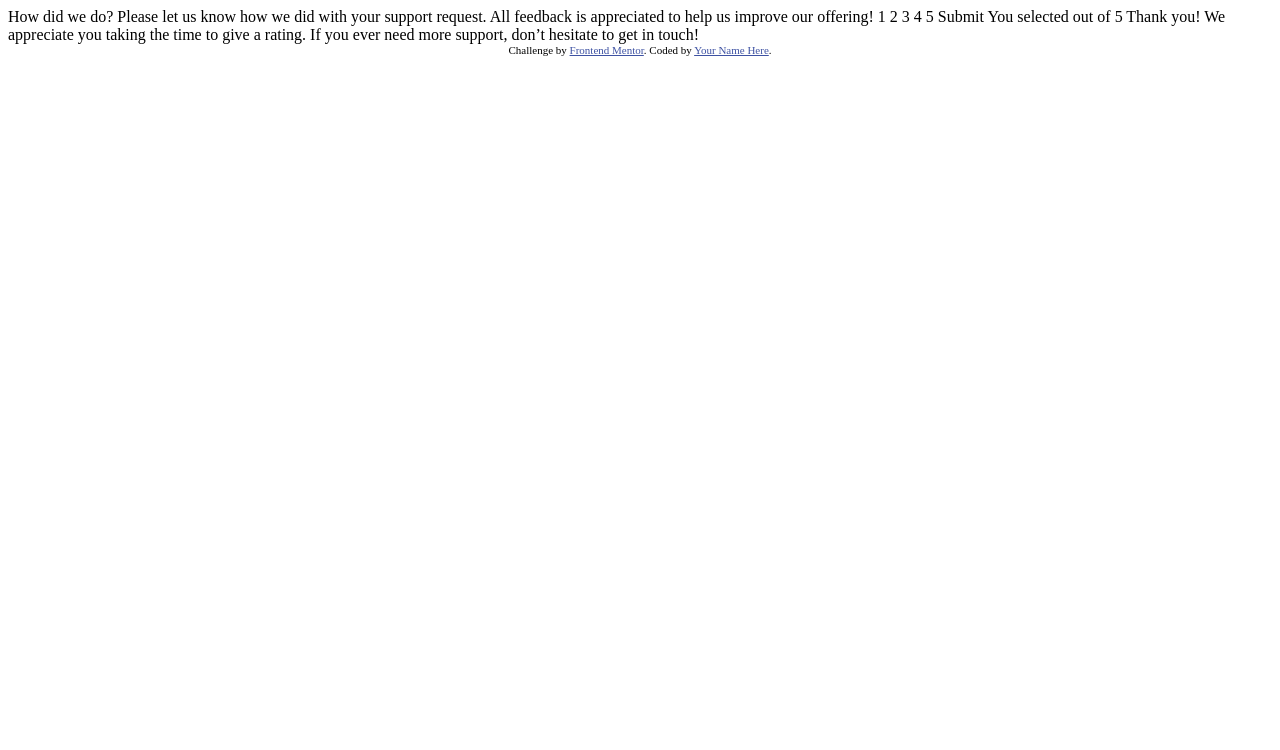
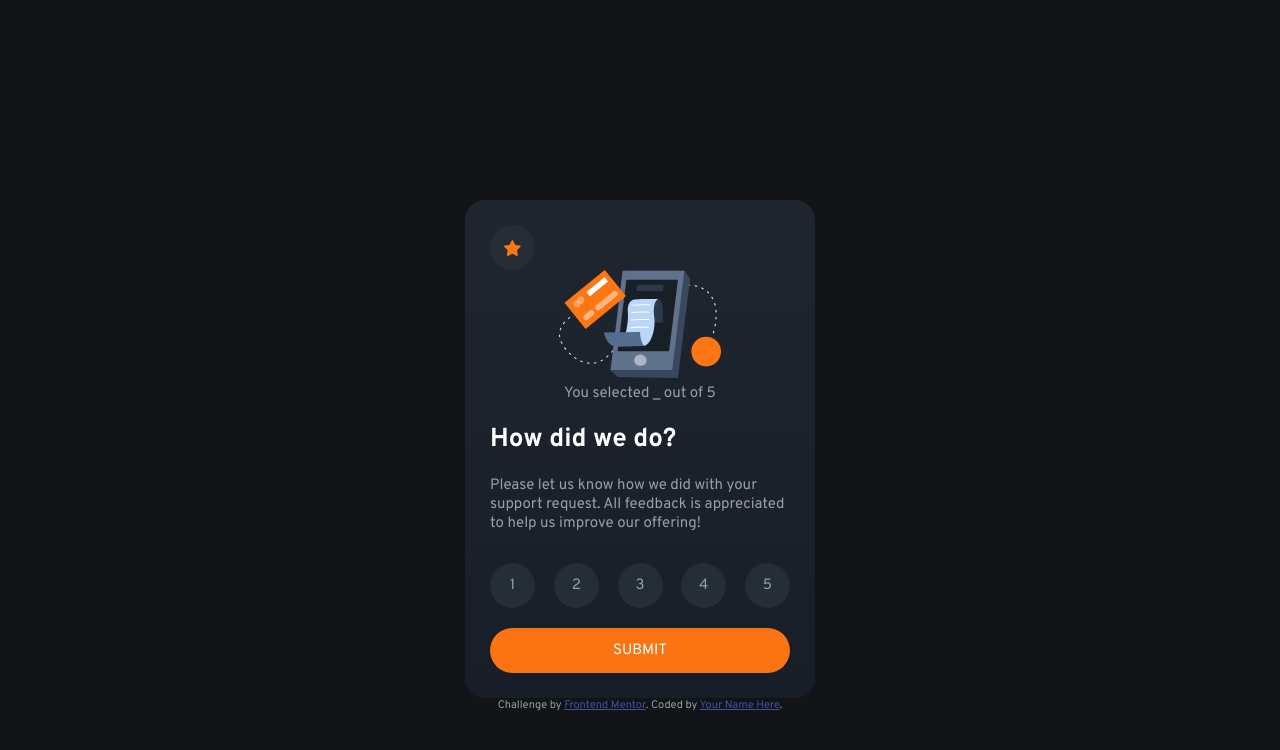
Before and after one commit to jteitelb/rating-component, a plain HTML site: page index.html in a window 1280 px wide. Drawn offline with Linux system fonts and the light colour scheme.

Commit message:
basic styles, event listener

```diff
--- a/index.html
+++ b/index.html
@@ -1,49 +1,76 @@
 <!DOCTYPE html>
 <html lang="en">
   <head>
-  <meta charset="UTF-8">
-  <meta name="viewport" content="width=device-width, initial-scale=1.0"> <!-- displays site properly based on user's device -->
+    <meta charset="UTF-8" />
+    <meta name="viewport" content="width=device-width, initial-scale=1.0" />
+    <!-- displays site properly based on user's device -->
+    <link rel="preconnect" href="https://fonts.googleapis.com" />
+    <link rel="preconnect" href="https://fonts.gstatic.com" crossorigin />
+    <link
+      href="https://fonts.googleapis.com/css2?family=Overpass:wght@400;700&display=swap"
+      rel="stylesheet"
+    />
 
-  <link rel="icon" type="image/png" sizes="32x32" href="./images/favicon-32x32.png">
+    <link
+      rel="icon"
+      type="image/png"
+      sizes="32x32"
+      href="./images/favicon-32x32.png"
+    />
 
     <title>Frontend Mentor | Interactive rating component</title>
 
-  <!-- Feel free to remove these styles or customise in your own stylesheet 👍 -->
-  <style>
-    .attribution { font-size: 11px; text-align: center; }
-    .attribution a { color: hsl(228, 45%, 44%); }
-  </style>
+    <link rel="stylesheet" href="style.css" />
   </head>
   <body>
+    <div class="card">
+      <div id="card-star" class="circle">
+        <img src="images/icon-star.svg" />
+      </div>
+      <div id="card-thanks" class="card-thanks hidden">
+        <img src="images/illustration-thank-you.svg" />
+        <div class="selected-text">
+          You selected <span id="rating-selected">_</span> out of 5
+        </div>
+      </div>
+      <h1 id="card-header">How did we do?</h1>
+      <p id="card-text">
+        Please let us know how we did with your support request. All feedback is
+        appreciated to help us improve our offering!
+      </p>
+      <div id="rating-options" class="rating-options">
+        <div class="circle">
+          <div class="rating-num" id="rating-num-1">1</div>
+        </div>
+        <div class="circle">
+          <div class="rating-num" id="rating-num-2">2</div>
+        </div>
+        <div class="circle">
+          <div class="rating-num" id="rating-num-3">3</div>
+        </div>
+        <div class="circle">
+          <div class="rating-num" id="rating-num-4">4</div>
+        </div>
+        <div class="circle">
+          <div class="rating-num" id="rating-num-5">5</div>
+        </div>
+      </div>
+      <div id="button-container" class="button-container">
+        <div class="button-submit" onclick="submitHandler()">Submit</div>
+      </div>
+    </div>
 
-  <!-- Rating state start -->
-
-  How did we do?
-
-  Please let us know how we did with your support request. All feedback is appreciated
-  to help us improve our offering!
-
-  1 2 3 4 5
-
-  Submit
-
-  <!-- Rating state end -->
-
-  <!-- Thank you state start -->
-
-  You selected <!-- Add rating here --> out of 5
-
-  Thank you!
-
-  We appreciate you taking the time to give a rating. If you ever need more support,
-  don’t hesitate to get in touch!
-
-  <!-- Thank you state end -->
-
+    <!---
+    You selected {rating} out of 5
+    -->
 
     <div class="attribution">
-    Challenge by <a href="https://www.frontendmentor.io?ref=challenge" target="_blank">Frontend Mentor</a>.
-    Coded by <a href="#">Your Name Here</a>.
+      Challenge by
+      <a href="https://www.frontendmentor.io?ref=challenge" target="_blank"
+        >Frontend Mentor</a
+      >. Coded by <a href="#">Your Name Here</a>.
     </div>
+
+    <script type="text/javascript" src="index.js"></script>
   </body>
 </html>
--- /dev/null
+++ b/index.js
@@ -0,0 +1,15 @@
+document.getElementById("card-thanks").classList.remove("hidden"); // FOR DEV
+
+function submitHandler() {
+  document.getElementById("card-header").innerText = "Thank you!";
+  document.getElementById("card-text").innerText =
+    "We appreciate you taking the time to give a rating. If you ever need more support, don’t hesitate to get in touch!";
+  document.getElementById("card-star").classList.add("hidden");
+  document.getElementById("rating-options").classList.add("hidden");
+  document.getElementById("button-container").classList.add("hidden");
+  document.getElementById("card-thanks").classList.remove("hidden");
+
+  document.getElementById("rating-selected").innerText = Math.ceil(
+    Math.random() * 5
+  );
+}
--- /dev/null
+++ b/style.css
@@ -0,0 +1,105 @@
+.attribution {
+  font-size: 11px;
+  text-align: center;
+}
+.attribution a {
+  color: hsl(228, 45%, 44%);
+}
+
+* {
+  margin: 0;
+}
+
+body {
+  background-color: hsl(216, 12%, 8%);
+  height: 100%;
+  font-family: "Overpass", sans-serif;
+  font-size: 15px;
+  color: hsl(217, 12%, 63%);
+}
+
+.card {
+  background: rgb(31, 38, 48);
+  background: linear-gradient(
+    180deg,
+    rgba(31, 38, 48, 1) 0%,
+    rgba(23, 30, 40, 1) 100%
+  );
+  margin-left: auto;
+  margin-right: auto;
+  margin-top: 200px;
+  width: 300px;
+  border-radius: 20px;
+  padding: 25px;
+}
+
+.circle {
+  border-radius: 100%;
+  width: 45px;
+  height: 45px;
+  background-color: hsl(213, 19%, 18%);
+  display: flex;
+  justify-content: center;
+  align-items: center;
+}
+
+.card-thanks {
+  text-align: center;
+}
+
+.card > h1 {
+  color: hsl(0, 0%, 100%);
+  margin: 20px 0px;
+  font-size: 26px;
+}
+
+.card > p {
+  margin-bottom: 30px;
+}
+
+.rating-options {
+  /* margin: 0px auto; */
+  display: flex;
+  justify-content: space-between;
+  cursor: pointer;
+}
+
+.rating-options > .circle:hover {
+  background-color: hsl(25, 97%, 53%);
+  color: hsl(0, 0%, 100%);
+}
+
+/* higher specificity than above */
+.rating-options > .circle.selected {
+  background-color: hsl(216, 12%, 54%);
+  color: hsl(0, 0%, 100%);
+}
+
+.button-container {
+  display: flex;
+  justify-content: center;
+}
+
+.button-submit {
+  text-align: center;
+  background-color: hsl(25, 97%, 53%);
+  width: 300px;
+  height: 45px;
+  color: hsl(0, 0%, 100%);
+  border-radius: 30px;
+  text-transform: uppercase;
+  cursor: pointer;
+  display: flex;
+  align-items: center;
+  justify-content: center;
+  margin-top: 20px;
+}
+
+.button-submit:hover {
+  background-color: hsl(0, 0%, 100%);
+  color: hsl(25, 97%, 53%);
+}
+
+.hidden {
+  display: none;
+}
```
Lines whose indentation alone changed are shown as unchanged.
